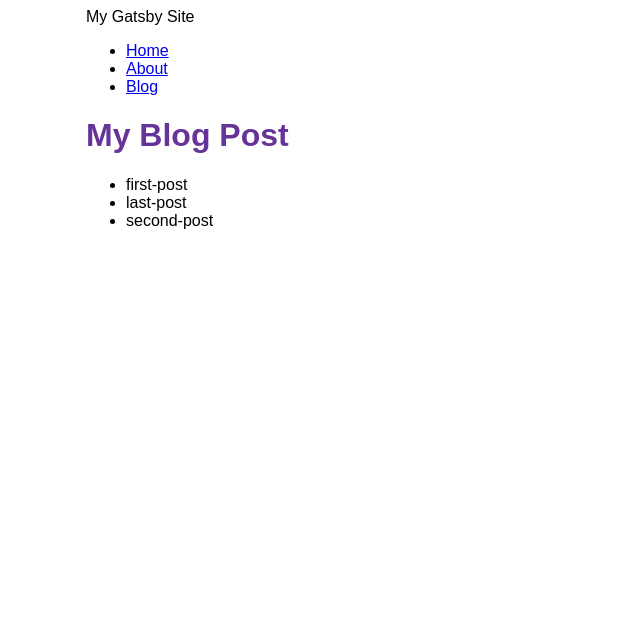
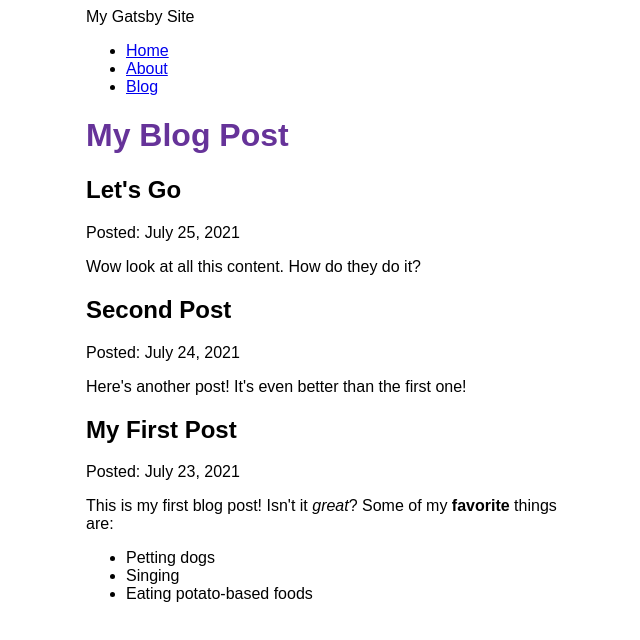
Before and after one commit to Adigun-Mubaraq/my-first-gatbsy-site, a Gatsby site: page /blog in a window 1280 px wide. Shown: the whole page, without its empty margins (304-944 px from the left). Built offline with nearby package versions, Linux system fonts and the light colour scheme; Gatsby itself is replaced by a stand-in of ours.

Commit message:
Transform Data to use MDX

```diff
--- a/blog/first-post.mdx
+++ b/blog/first-post.mdx
@@ -0,0 +1,9 @@
+---
+title: "My First Post"
+date: "2021-07-23"
+---
+This is my first blog post! Isn't it *great*?
+Some of my **favorite** things are:
+* Petting dogs
+* Singing
+* Eating potato-based foods
--- a/blog/last-post.mdx
+++ b/blog/last-post.mdx
@@ -0,0 +1,5 @@
+---
+title: "Second Post"
+date: "2021-07-24"
+---
+Here's another post! It's even better than the first one!
--- a/blog/second-post.mdx
+++ b/blog/second-post.mdx
@@ -0,0 +1,5 @@
+---
+title: "Let's Go"
+date: "2021-07-25"
+---
+Wow look at all this content. How do they do it?
--- a/gatsby-config.js
+++ b/gatsby-config.js
@@ -12,6 +12,7 @@ module.exports = {
         name: `blog`,
         path: `${__dirname}/blog`,
       }
-    }
+    },
+    "gatsby-plugin-mdx",
   ],
 };
--- a/package.json
+++ b/package.json
@@ -15,8 +15,11 @@
     "clean": "gatsby clean"
   },
   "dependencies": {
+    "@mdx-js/mdx": "^1.6.22",
+    "@mdx-js/react": "^1.6.22",
     "gatsby": "^4.4.0",
     "gatsby-plugin-image": "^2.4.0",
+    "gatsby-plugin-mdx": "^3.4.0",
     "gatsby-plugin-sharp": "^4.4.0",
     "gatsby-source-filesystem": "^4.4.0",
     "react": "^17.0.1",
--- a/src/pages/blog.js
+++ b/src/pages/blog.js
@@ -1,30 +1,38 @@
 import React from 'react';
 import { graphql } from 'gatsby';
+import { MDXRenderer } from 'gatsby-plugin-mdx';
 import Layout from '../components/layout';
 
 const BlogPage = ({ data }) => {
     return (
         <Layout pageTitle="My Blog Post">
-            <ul>
-                {
-                    data.allFile.nodes.map((node, index) => (
-                        <li key={index}>
-                            {node.name}
-                        </li>
-                    ))
-                }
-            </ul>
+            {
+                data.allMdx.nodes.map((node, index) => (
+                    <article key={index}>
+                        <h2>{node.frontmatter.title}</h2>
+                        <p>Posted: {node.frontmatter.date}</p>
+                        <MDXRenderer>
+                            {node.body}
+                        </MDXRenderer>
+                    </article>
+                ))
+            }
         </Layout>
     )
 }
 
 export const query = graphql`
     query {
-        allFile {
+        allMdx(sort: {fields: frontmatter___date, order: DESC}) {
             nodes {
-                name
+              frontmatter {
+                date(formatString: "MMMM D, YYYY")
+                title
+              }
+              id
+              body
             }
-        }
+          }
     }
 `
 
```
Also changed, not shown: 1 other file.
